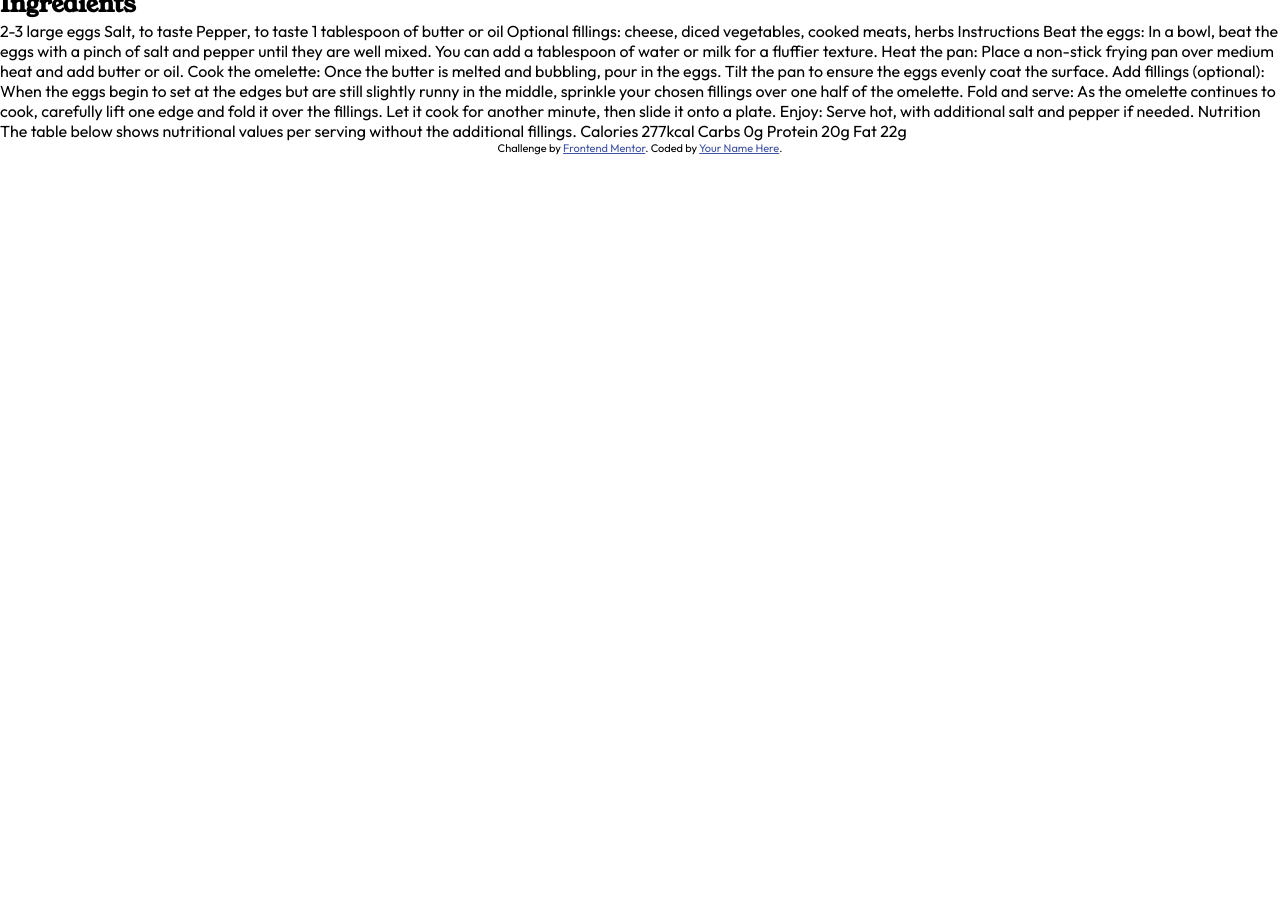
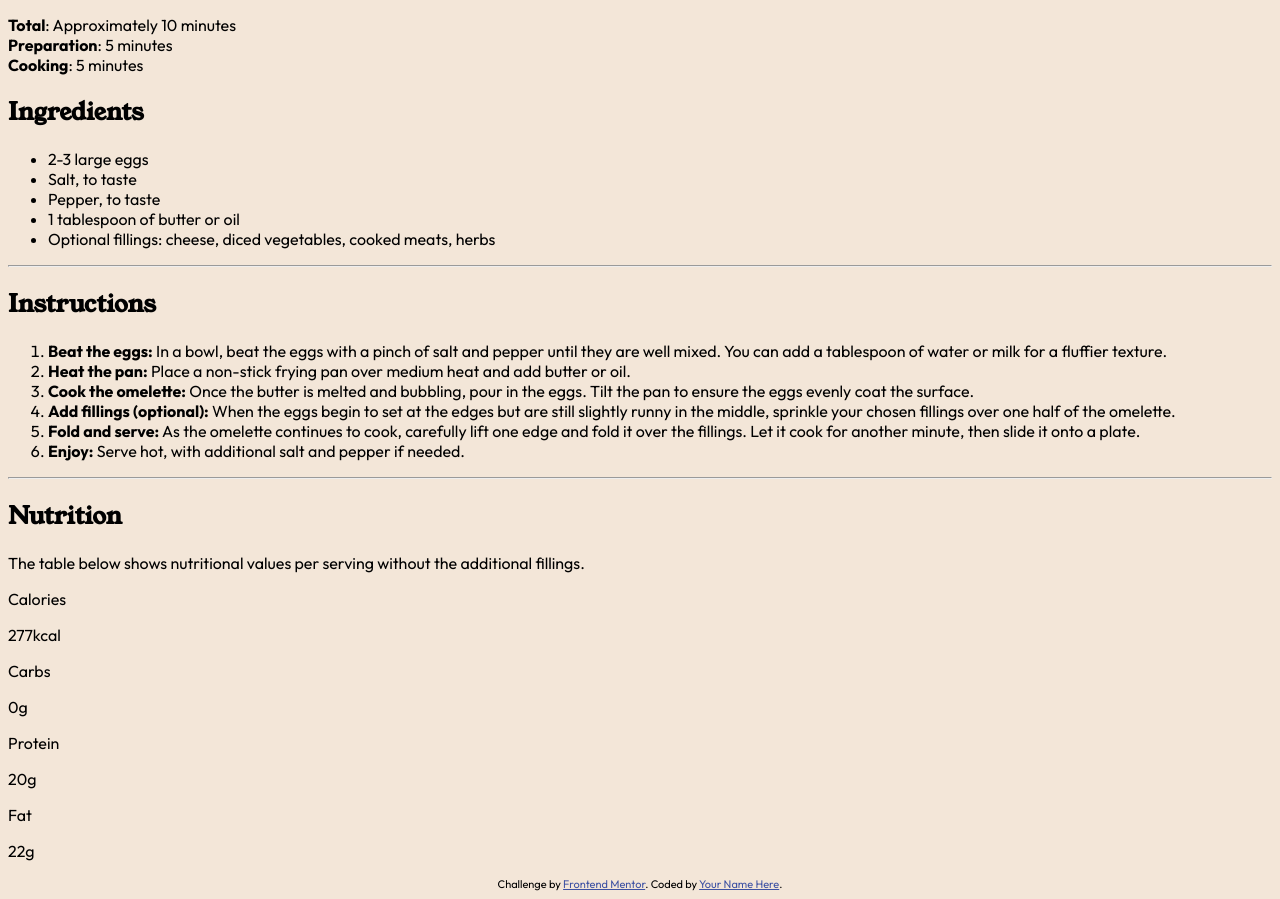
Before and after one commit to ysmltr/Recipe-page, a plain HTML site: page index.html in a window 1280 px wide. Shown: the part 766-1665 px from the top of the page. Before the commit the page ends 921 px from the top, so only its background shows below. Drawn offline with Linux system fonts and the light colour scheme.

Commit message:
Update index.html with ingredient list and instructions

```diff
--- a/index.html
+++ b/index.html
@@ -33,59 +33,62 @@
       </div>
 
       <div class="ingred-t">
-        <h2 style="font-family: Young Serif, serif;">Ingredients</h2>
+        <h2 style="font-family: Young Serif, serif;" class="ingredient-t">Ingredients</h2>
+        <ul class="ingred-list">
+          <li class="indg">2-3 large eggs</li>
+          <li class="indg">Salt, to taste</li>
+          <li class="indg">Pepper, to taste</li>
+          <li class="indg">1 tablespoon of butter or oil</li>
+          <li class="indg">  Optional fillings: cheese, diced vegetables, cooked meats, herbs
+          </li>
+        </ul>
+        <hr>
       </div>
+      <div class="inst">
+        <h2 class="inst-t" style="font-family: Young Serif, serif;">Instructions</h2>
+        <ol>
+          <li><b>Beat the eggs:</b> In a bowl, beat the eggs with a pinch of salt and pepper until they are well mixed.
+            You can add a tablespoon of water or milk for a fluffier texture.</li>
+          <li><b>Heat the pan:</b> Place a non-stick frying pan over medium heat and add butter or oil.</li>
+          <li><b>Cook the omelette:</b> Once the butter is melted and bubbling, pour in the eggs. Tilt the pan to ensure
+            the eggs evenly coat the surface.</li>
+          <li><b>Add fillings (optional):</b> When the eggs begin to set at the edges but are still slightly runny in the
+            middle, sprinkle your chosen fillings over one half of the omelette.</li>
+          <li><b>Fold and serve:</b> As the omelette continues to cook, carefully lift one edge and fold it over the
+            fillings. Let it cook for another minute, then slide it onto a plate.</li>
+          <li><b>Enjoy:</b> Serve hot, with additional salt and pepper if needed.</li>
+        </ol>
+      </div>
+      <hr>
+
+      <div class="nutr">
+        <h2 class="nutr-t" style="font-family: Young Serif, serif;">Nutrition</h2>
+        <p class="nutr-p">
+            The table below shows nutritional values per serving without the additional fillings.
+        </p>
+        <div class="nutr-infos">
+          <div class="nutr1">
+            <p class="nutr-n">Calories</p>
+            <p class="nutr-val">277kcal</p>
+          </div>
+          <div class="nutr2">
+            <p class="nutr-n">Carbs</p>
+            <p class="nutr-val">0g</p>
+          </div>
+          <div class="nutr3">
+            <p class="nutr-n">Protein</p>
+            <p class="nutr-val">20g</p>
+          </div>
+          <div class="nutr4">
+            <p class="nutr-n">Fat</p>
+            <p class="nutr-val">22g</p>
+          </div>
+        </div>
+      </div>
+
+
   </main>
 
-
-
-
-
-
-
-
-
-
-
-  2-3 large eggs
-  Salt, to taste
-  Pepper, to taste
-  1 tablespoon of butter or oil
-  Optional fillings: cheese, diced vegetables, cooked meats, herbs
-
-  Instructions
-
-  Beat the eggs: In a bowl, beat the eggs with a pinch of salt and pepper until they are well mixed.
-  You can add a tablespoon of water or milk for a fluffier texture.
-
-  Heat the pan: Place a non-stick frying pan over medium heat and add butter or oil.
-
-  Cook the omelette: Once the butter is melted and bubbling, pour in the eggs. Tilt the pan to ensure
-  the eggs evenly coat the surface.
-
-  Add fillings (optional): When the eggs begin to set at the edges but are still slightly runny in the
-  middle, sprinkle your chosen fillings over one half of the omelette.
-
-  Fold and serve: As the omelette continues to cook, carefully lift one edge and fold it over the
-  fillings. Let it cook for another minute, then slide it onto a plate.
-
-  Enjoy: Serve hot, with additional salt and pepper if needed.
-
-  Nutrition
-
-  The table below shows nutritional values per serving without the additional fillings.
-
-  Calories
-  277kcal
-
-  Carbs
-  0g
-
-  Protein
-  20g
-
-  Fat
-  22g
 
   <div class="attribution">
     Challenge by <a href="https://www.frontendmentor.io?ref=challenge" target="_blank">Frontend Mentor</a>.
--- a/src/css/style.css
+++ b/src/css/style.css
@@ -15,10 +15,14 @@
 
 
 *{
-    margin: 0;
-    padding: 0;
     box-sizing: border-box;
     font-family: var(--font-family-default);
+}
+
+body{
+    background-color: var(--eggshell);
+    max-width: 1440px;
+    font-size: 1rem;
 }
 
 h1{
```
